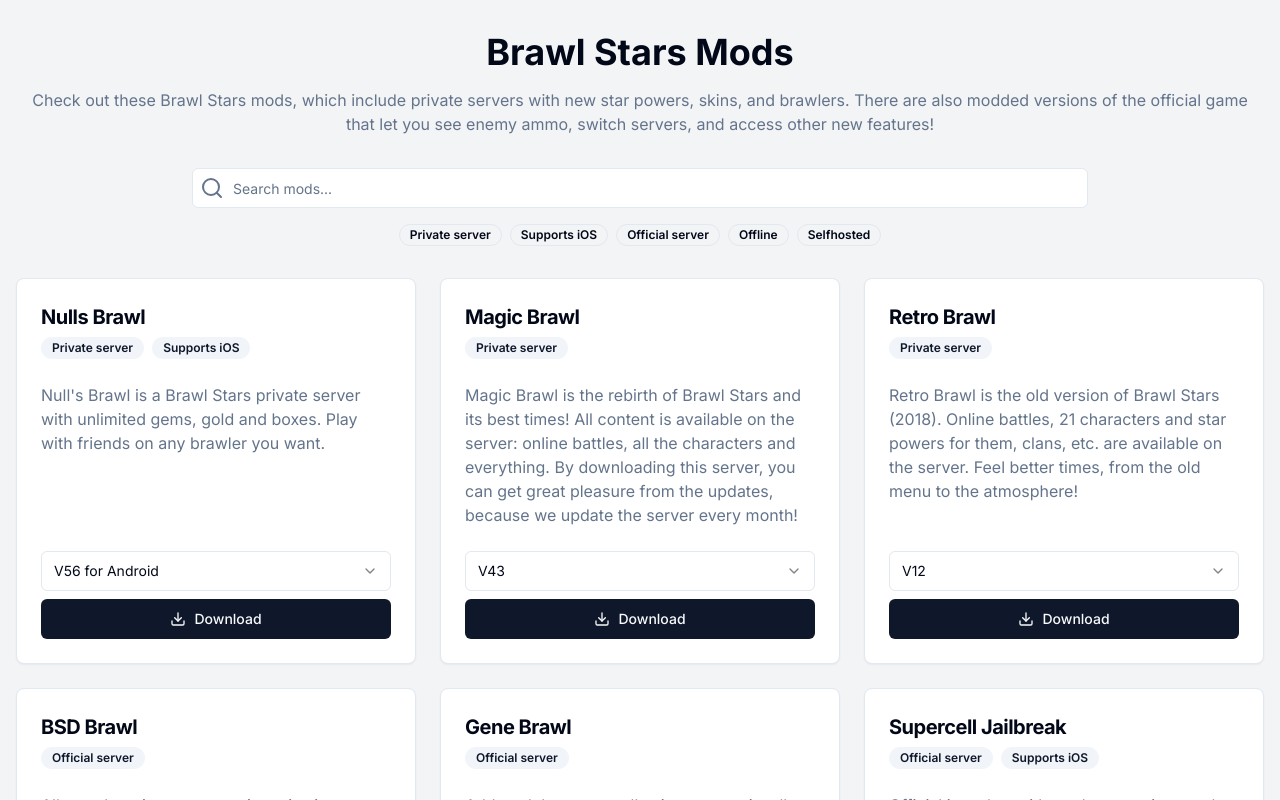
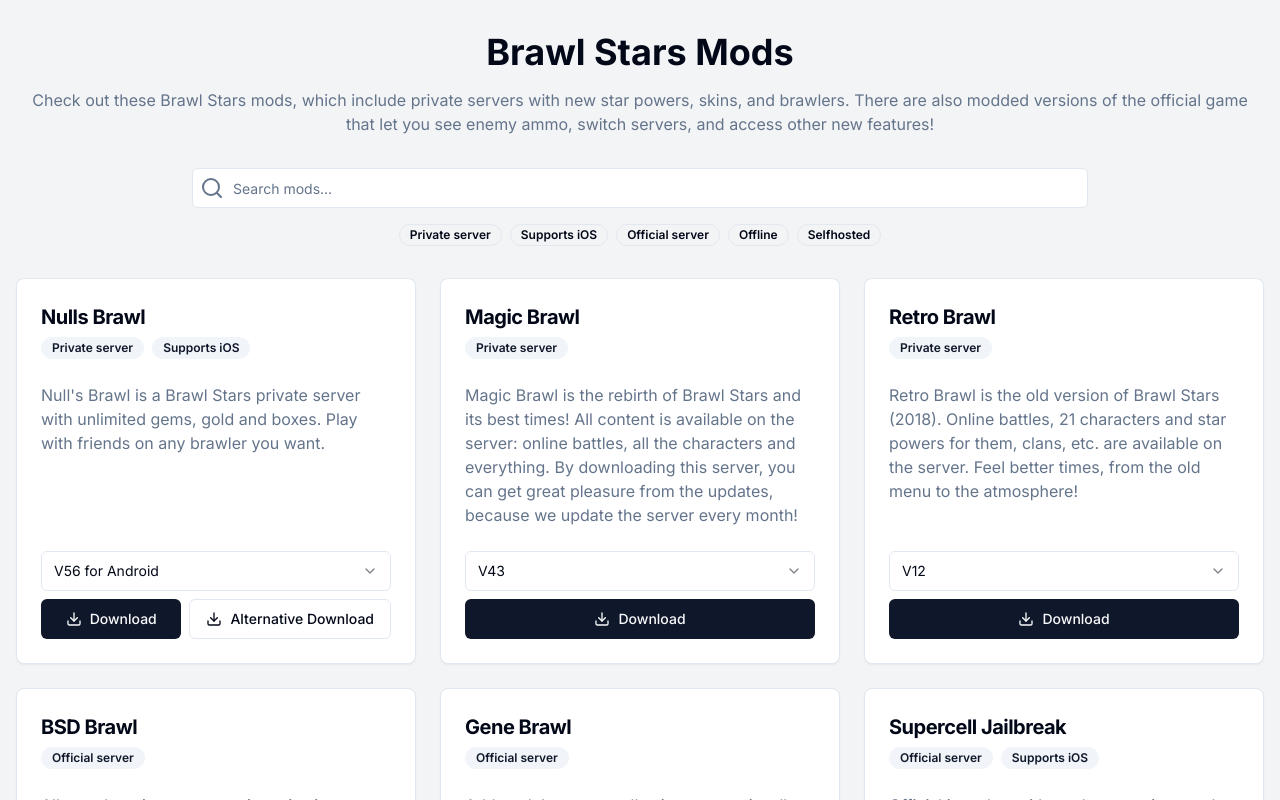
Before and after one commit to natesworksdev/brawlmods, a Next.js app: page / in a window 1280 px wide. Shown: the top 800 px of the page. Built offline with nearby package versions, Linux system fonts and the light colour scheme.

Commit message:
Add altDownload for v56 nulls

```diff
--- a/app/page.tsx
+++ b/app/page.tsx
@@ -30,7 +30,8 @@ const mods: Mod[] = [
     versions: [
       {
         version: "V56 for Android",
-        downloadLink: "https://dnull.xyz/latest_bs"
+        downloadLink: "https://dnull.xyz/latest_bs",
+        altDownload: "https://drive.google.com/file/d/11866WS3Q1HzVcNfD3dJYSS4yRlXJ6wEO/view?usp=sharing"
       },
       {
         version: "V56 for iOS",
```
